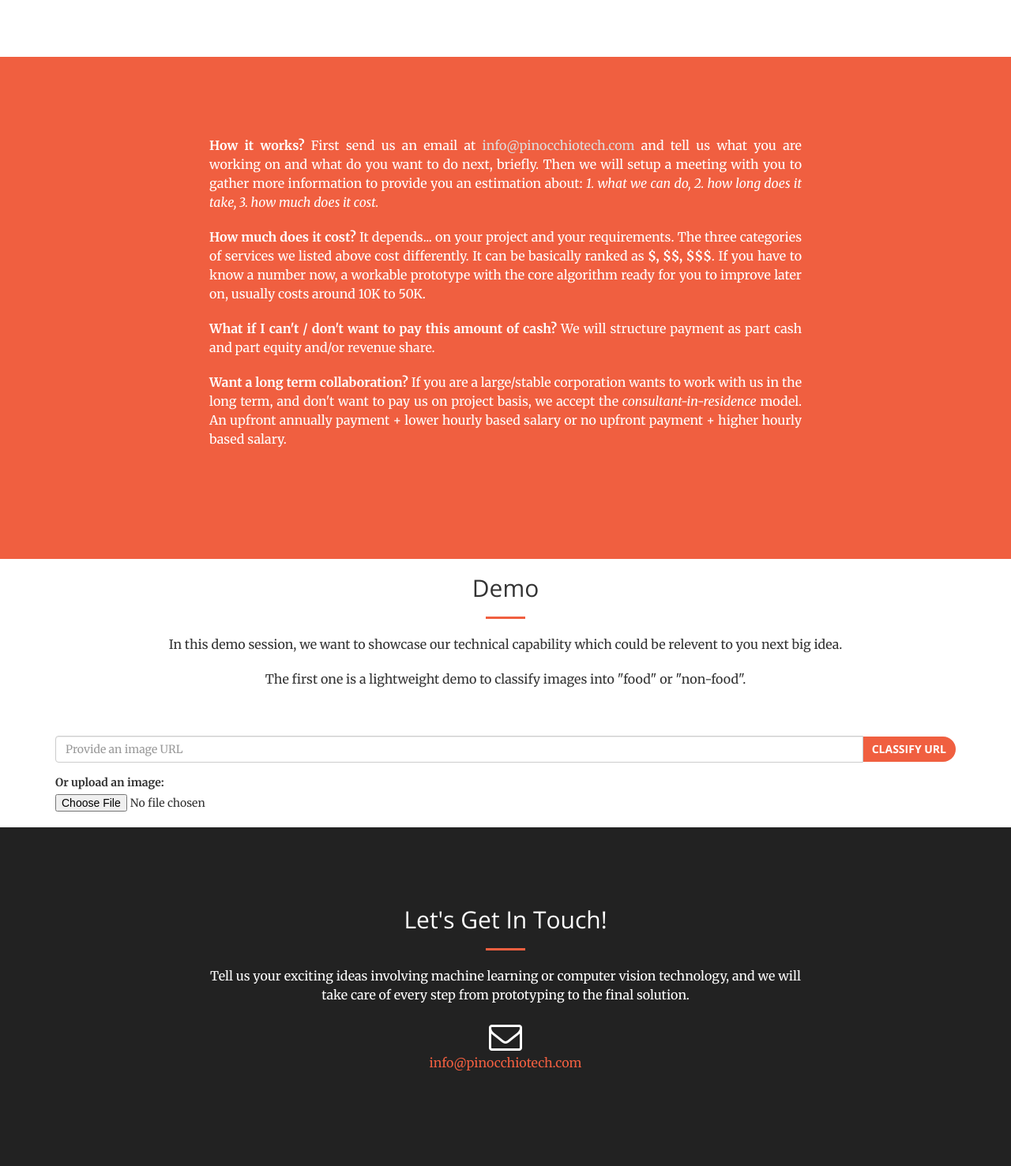
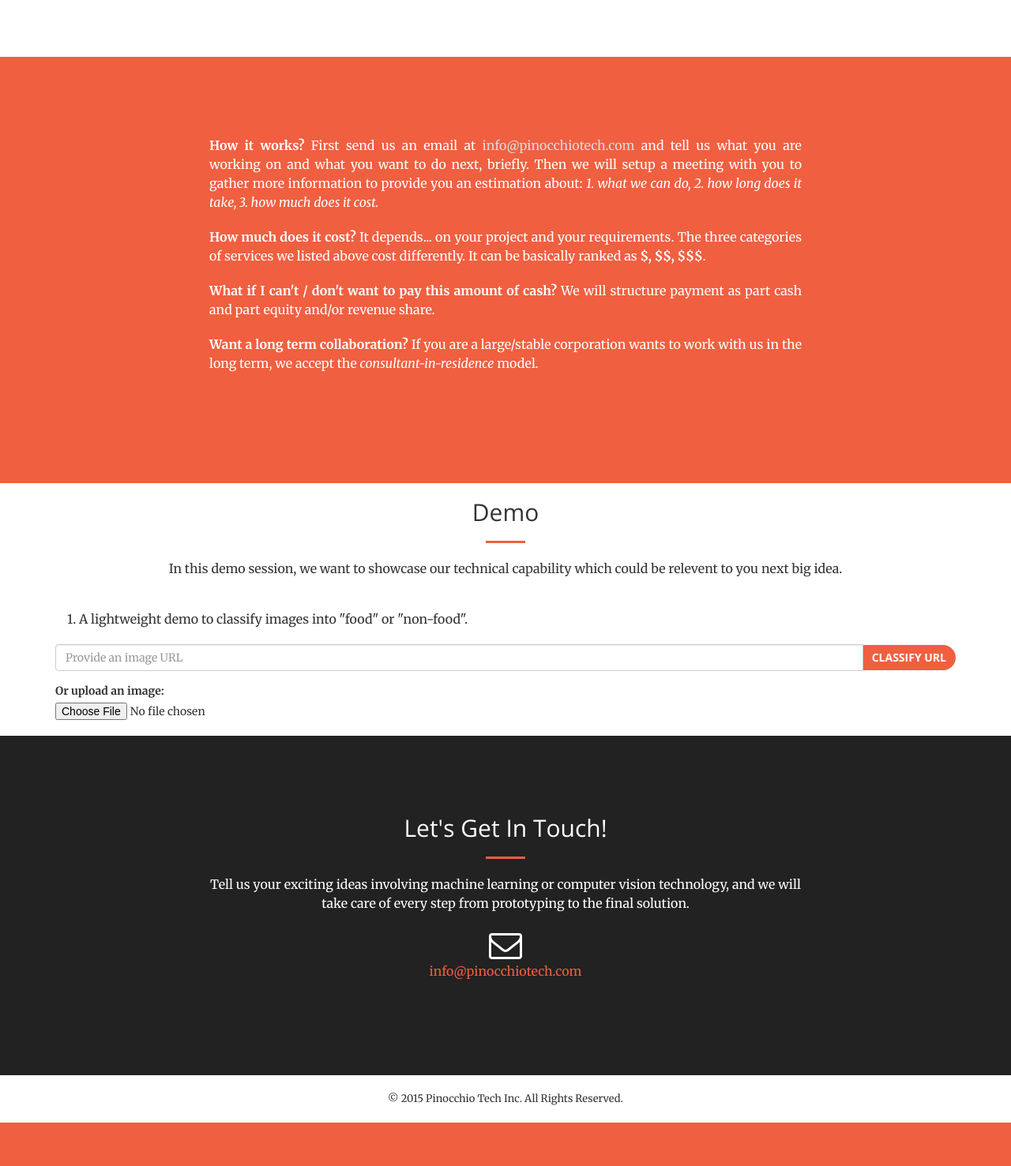
Before and after one commit to zhenyug/mondrian_web, a Flask app: page / in a window 1280 px wide. Shown: the part 1664-3141 px from the top of the page at 79% size. After the commit the page ends 3086 px from the top, so only its background shows below. Run offline with Flask 2, Linux system fonts and the light colour scheme; some libraries are stand-ins or nearby versions.

Commit message:
update words

```diff
--- a/templates/index.html
+++ b/templates/index.html
@@ -167,13 +167,13 @@
         <div class="container">
             <div class="row">
                 <div class="col-lg-8 col-lg-offset-2 text-justify">
-                   <p><b>How it works?</b> First send us an email at <a href="mailto:info@pinocchiotech.com" style="color:#DCDCDC">info@pinocchiotech.com</a> and tell us what you are working on and what do you want to do next, briefly. Then we will setup a meeting with you to gather more information to provide you an estimation about: <i>1. what we can do, 2. how long does it take, 3. how much does it cost.</i></p>
+                   <p><b>How it works?</b> First send us an email at <a href="mailto:info@pinocchiotech.com" style="color:#DCDCDC">info@pinocchiotech.com</a> and tell us what you are working on and what you want to do next, briefly. Then we will setup a meeting with you to gather more information to provide you an estimation about: <i>1. what we can do, 2. how long does it take, 3. how much does it cost.</i></p>
 
-                   <p><b>How much does it cost?</b> It depends... on your project and your requirements. The three categories of services we listed above cost differently. It can be basically ranked as <b>$, $$, $$$</b>. If you have to know a number now, a workable prototype with the core algorithm ready for you to improve later on, usually costs around 10K to 50K.</p>
+                   <p><b>How much does it cost?</b> It depends... on your project and your requirements. The three categories of services we listed above cost differently. It can be basically ranked as <b>$, $$, $$$</b>.</p>
 
                    <p><b>What if I can't / don't want to pay this amount of cash?</b> We will structure payment as part cash and part equity and/or revenue share.</p>
 
-                   <p><b>Want a long term collaboration?</b> If you are a large/stable corporation wants to work with us in the long term, and don't want to pay us on project basis, we accept the <i> consultant-in-residence</i> model. An upfront annually payment + lower hourly based salary or no upfront payment + higher hourly based salary.</p>
+                   <p><b>Want a long term collaboration?</b> If you are a large/stable corporation wants to work with us in the long term, we accept the <i> consultant-in-residence</i> model.</p>
                    <br>
                 </div>
             </div>
@@ -189,7 +189,6 @@
                     <h2>Demo</h2>
                     <hr class="primary">
                     <p>In this demo session, we want to showcase our technical capability which could be relevent to you next big idea.</p>
-                    <p> The first one is a lightweight demo to classify images into "food" or "non-food".</p>
                 </div>
             </div>
         </div>
@@ -213,7 +212,10 @@
             {% endif %}
             {% endif %}
             <br>
-            <br>
+
+           <div class="col-lg-12 text-left">
+                    <p> 1. A lightweight demo to classify images into "food" or "non-food".</p>
+            </div>
 
           <form role="form" action="classify_url" method="get">
             <div class="form-group">
```
